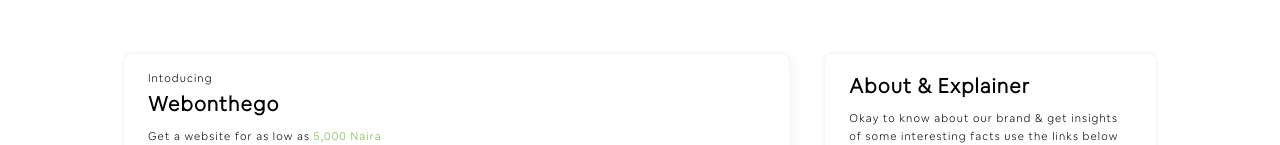
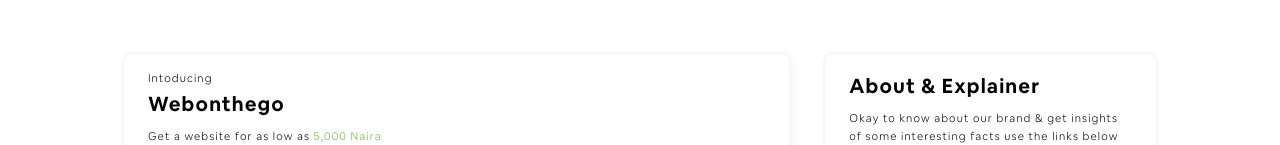
Before and after one commit to jhustice/busyexpand.com-ng, a plain HTML site: page index.html in a window 1280 px wide. Shown: the part 1075-1220 px from the top of the page. Drawn offline with Linux system fonts and the light colour scheme.

Commit message:
'Second'

```diff
--- a/css/style.css
+++ b/css/style.css
@@ -261,6 +261,7 @@
 .section-two h3 {
     font-size: 20px;
     margin-bottom: .5rem;
+    font-family: 'AirbnbCerealBd';
 }
 
 .section-two .card {
```
